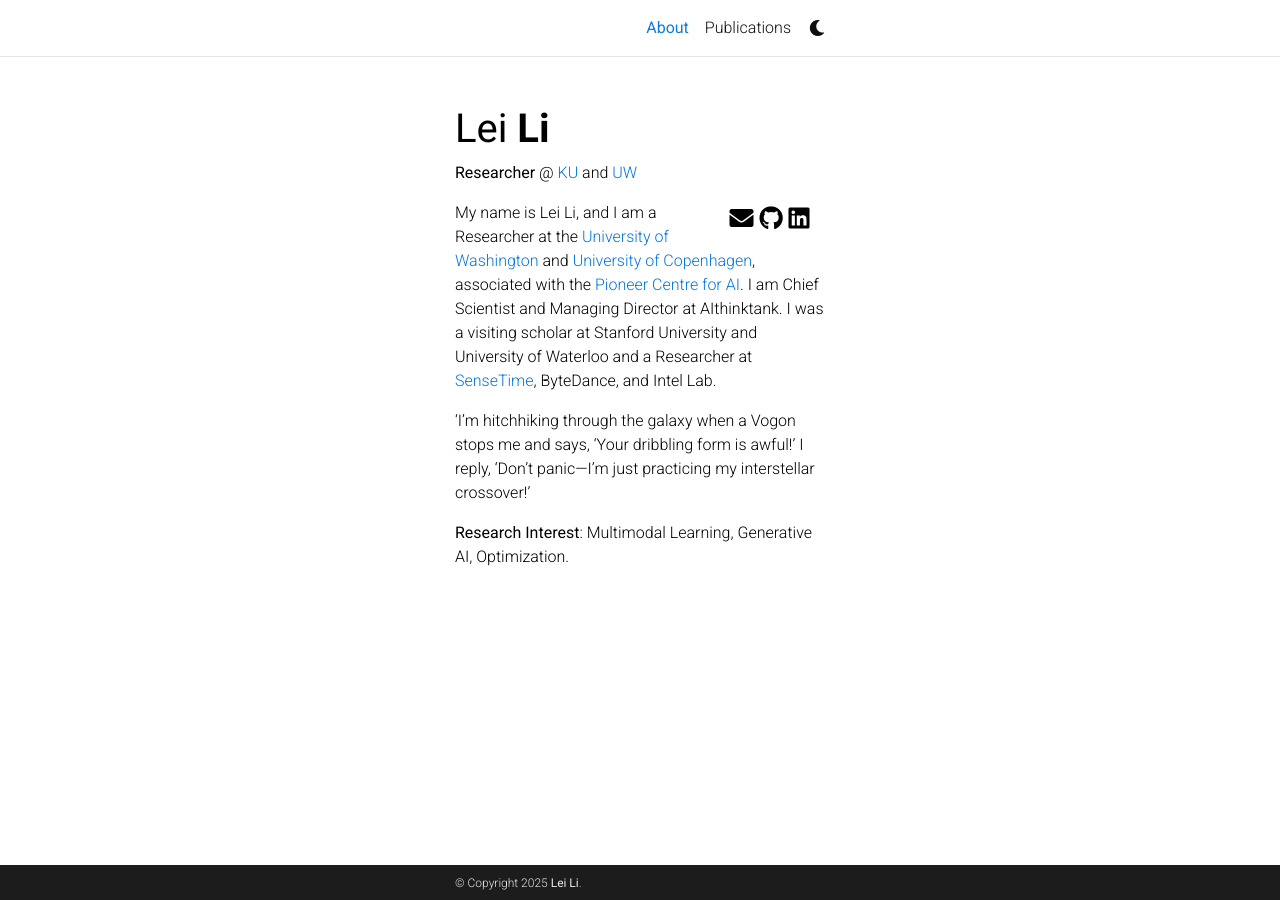
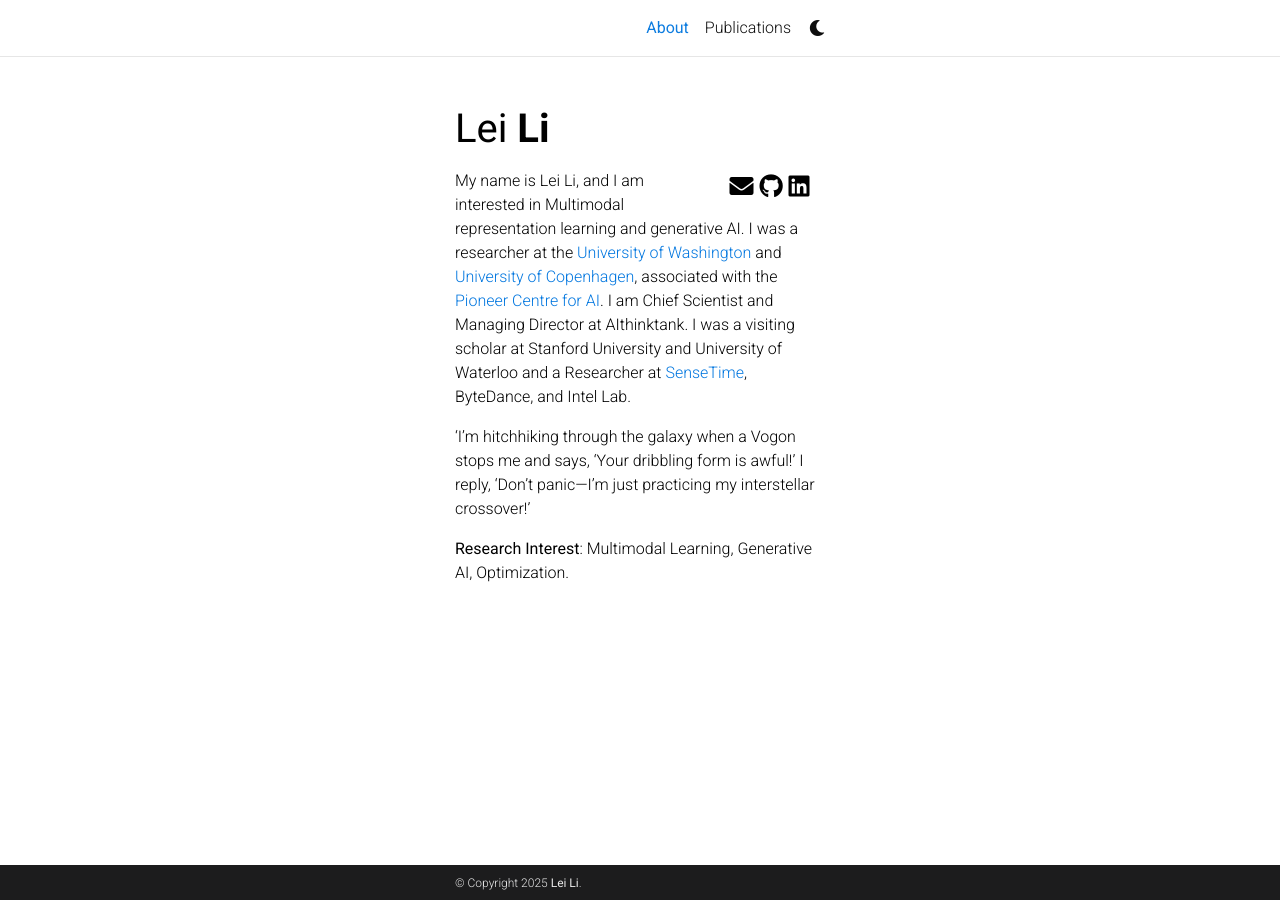
Before and after one commit to llei66/li-lei.github.io, a Jekyll site: the page built from _pages/about.md, in a window 1280 px wide. Built offline with Jekyll 4.4.1, drawn with Linux system fonts in a browser that asks for light colours; comment, search, counter and statistics services are not loaded; a style sheet for code colours, icons or effects is not loaded.

Commit message:
Update about.md

```diff
--- a/_pages/about.md
+++ b/_pages/about.md
@@ -20,7 +20,7 @@
 social: true  # includes social icons at the bottom of the page
 ---
 
-  My name is Lei Li, and I am a Researcher at the [University of Washington](https://www.washington.edu/) and [University of Copenhagen](https://www.ku.dk/en), associated with the [Pioneer Centre for AI](https://www.aicentre.dk/). I am Chief Scientist and Managing Director at AIthinktank. I was a visiting scholar at Stanford University and University of Waterloo and a Researcher at [SenseTime](https://www.sensetime.com/en), ByteDance, and Intel Lab.
+  My name is Lei Li, and I am interested in Multimodal representation learning and generative AI. I was a researcher at the [University of Washington](https://www.washington.edu/) and [University of Copenhagen](https://www.ku.dk/en), associated with the [Pioneer Centre for AI](https://www.aicentre.dk/). I am Chief Scientist and Managing Director at AIthinktank. I was a visiting scholar at Stanford University and University of Waterloo and a Researcher at [SenseTime](https://www.sensetime.com/en), ByteDance, and Intel Lab.
 
   ‘I'm hitchhiking through the galaxy when a Vogon stops me and says, 'Your dribbling form is awful!' I reply, 'Don't panic—I'm just practicing my interstellar crossover!'
 
```
Also changed, not shown: other parts of _pages/about.md (+1 -1 lines).
